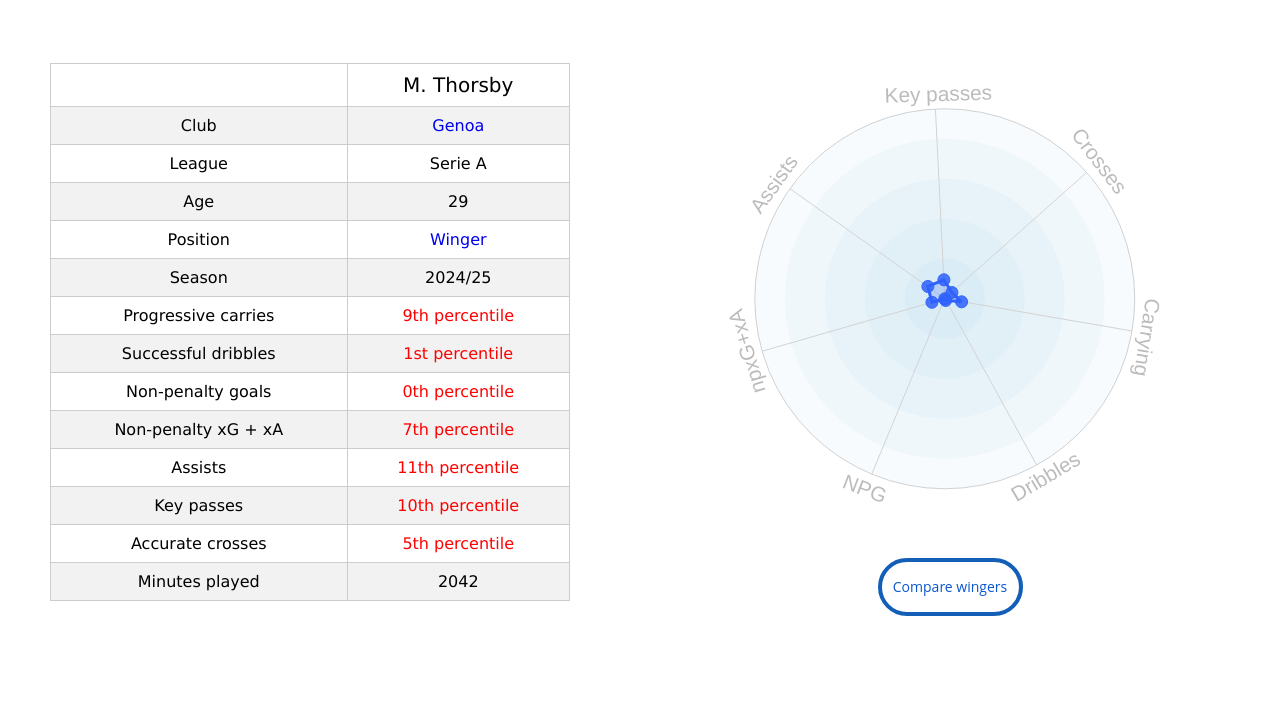
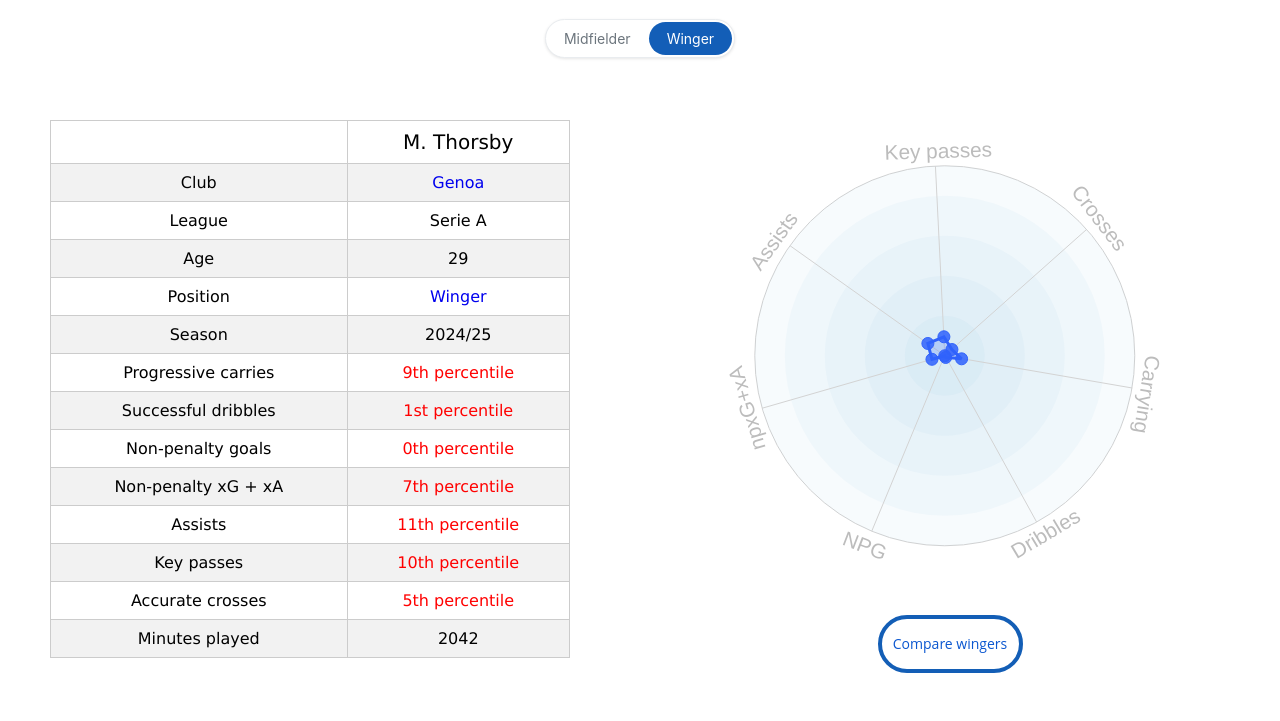
Before and after one commit to ohlitmybad/M_Thorsby_Winger_stats, a plain HTML site: page index.html in a window 1280 px wide. Shown: the part 70-791 px from the top of the page. Drawn offline with nearby package versions, Linux system fonts and the light colour scheme; no server answers; a script that the page names is missing.

Commit message:
Update index.html

```diff
--- a/index.html
+++ b/index.html
@@ -705,10 +705,71 @@ svg text
     </div>
   </div></div>
 </header>
+    <div class="position-toggle-container">
+        <div class="position-toggle">
+            <a href="https://datamb.football/M_Thorsby_Midfielder_stats" class="position-btn">Midfielder</a><a href="https://datamb.football/M_Thorsby_Winger_stats" class="position-btn active">Winger</a>
+        </div>
+    </div>
+
 <script async src="https://pagead2.googlesyndication.com/pagead/js/adsbygoogle.js?client=ca-pub-7677714701428206"
      crossorigin="anonymous"></script>
      <script src="https://cdnjs.cloudflare.com/ajax/libs/xlsx/0.16.9/xlsx.full.min.js"></script>
-</head>
+
+    <style>
+    /* Position Toggle Styles */
+    .position-toggle-container {
+        display: flex;
+        justify-content: center;
+        margin: 10px 0 8px 0;
+        padding: 0 20px;
+    }
+
+    /* Mobile responsive */
+    @media only screen and (max-width: 1048px) {
+        .position-toggle-container {
+            margin: 8px 0 -25px 0;
+        }
+    }
+
+    .position-toggle {
+        display: flex;
+        background: white;
+        border: 1px solid #e9ecef;
+        border-radius: 20px;
+        overflow: hidden;
+        box-shadow: 0 1px 3px rgba(0,0,0,0.1);
+        gap: 2px;
+        padding: 2px;
+    }
+
+    .position-btn {
+        padding: 8px 16px;
+        border: none;
+        background: transparent;
+        cursor: pointer;
+        font-family: -apple-system, BlinkMacSystemFont, 'Segoe UI', Roboto, Oxygen, Ubuntu, Cantarell, 'Helvetica Neue', sans-serif;
+        font-size: 14px;
+        font-weight: 400;
+        color: #6c757d;
+        transition: all 0.15s ease-in-out;
+        text-decoration: none;
+        display: inline-block;
+        min-width: 80px;
+        text-align: center;
+        white-space: nowrap;
+        border-radius: 18px;
+        box-sizing: border-box;
+    }
+
+    .position-btn.active {
+        background: #135eb7;
+        color: white;
+        text-decoration: none;
+        padding: 8px 18px;
+        pointer-events: none;
+    }
+    </style>
+    </head>
 
 <script async src="https://www.googletagmanager.com/gtag/js?id=G-PSBMXX80EF"></script>
 <script>
```
